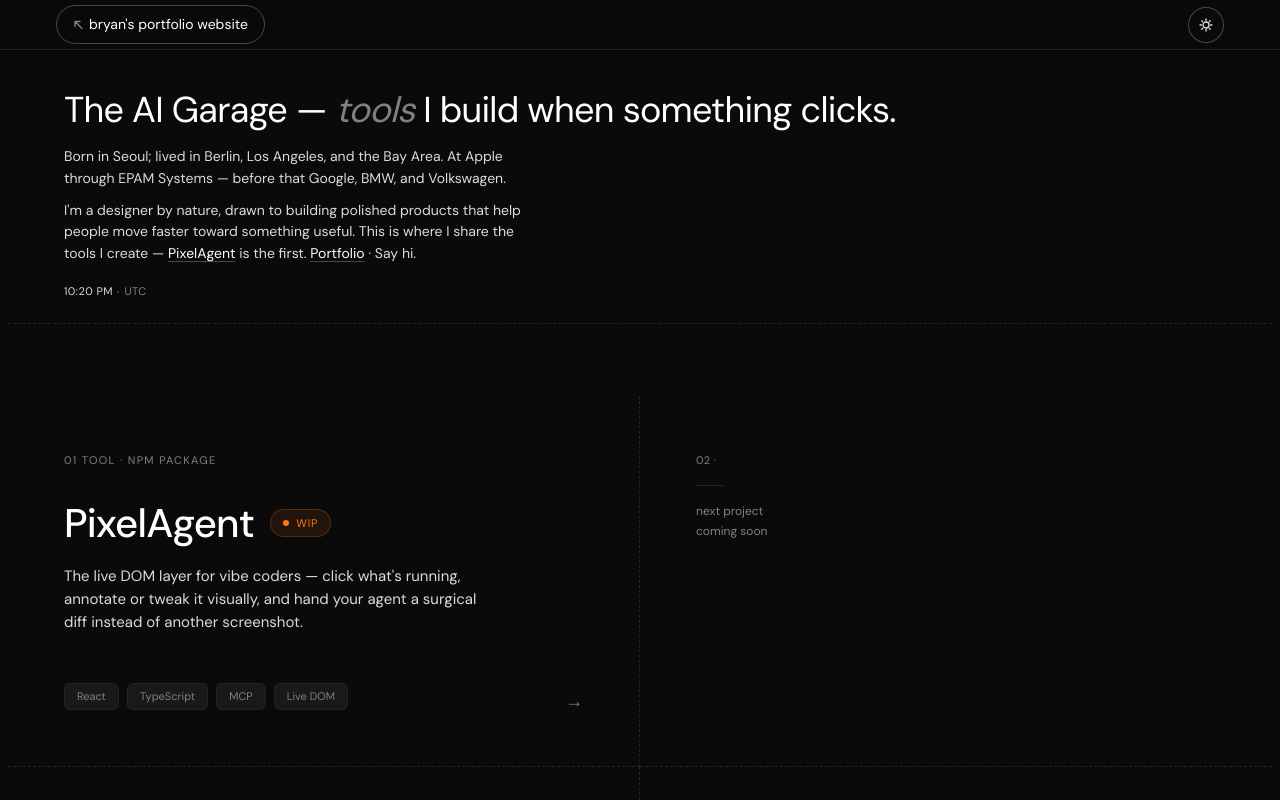
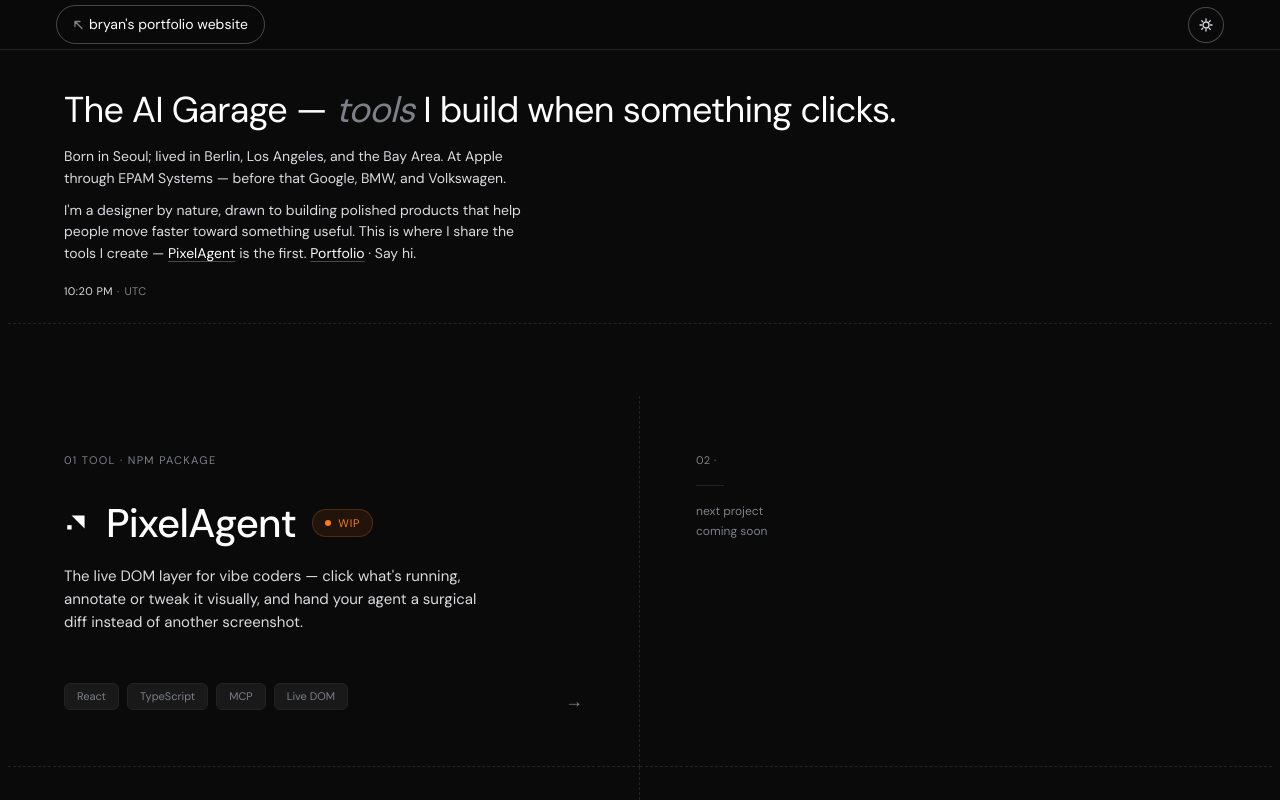
Before and after one commit to BryanOoh/ai-garage, a Next.js app: page / in a window 1280 px wide. Shown: the top 800 px of the page. Built offline with nearby package versions, Linux system fonts and the light colour scheme; no server answers.

Commit message:
Add: PixelAgent logo

```diff
--- a/app/_components/GarageProjectCell.tsx
+++ b/app/_components/GarageProjectCell.tsx
@@ -1,4 +1,5 @@
 import Link from "next/link";
+import PixelAgentLogo from "@/app/pixelagent/_components/PixelAgentLogo";
 
 export type GarageProject = {
   slug: string;
@@ -22,6 +23,9 @@
       </span>
 
       <div className="garage-title-row">
+        {project.slug === "pixelagent" && (
+          <PixelAgentLogo size={26} className="garage-title-mark" />
+        )}
         <h2 className="garage-title">{project.name}</h2>
         {project.wip && (
           <span className="wip-chip">
--- /dev/null
+++ b/app/pixelagent/_components/PixelAgentLogo.tsx
@@ -0,0 +1,22 @@
+/** Mark geometry matches packages/demo/public/pixelagent-logo.svg in the PixelAgent repo. */
+export default function PixelAgentLogo({
+  size = 22,
+  className,
+}: {
+  size?: number;
+  className?: string;
+}) {
+  return (
+    <svg
+      className={className}
+      viewBox="0 0 24 24"
+      width={size}
+      height={size}
+      xmlns="http://www.w3.org/2000/svg"
+      aria-hidden="true"
+    >
+      <rect x="3" y="14" width="4" height="4" fill="currentColor" />
+      <path fill="currentColor" d="M7 5h12v12L7 5z" />
+    </svg>
+  );
+}
--- a/app/pixelagent/_components/SidebarNav.tsx
+++ b/app/pixelagent/_components/SidebarNav.tsx
@@ -2,6 +2,7 @@
 
 import { useEffect, useState } from "react";
 import LockIcon from "./LockIcon";
+import PixelAgentLogo from "./PixelAgentLogo";
 import { isPixelagentSectionLocked, pixelagentSections } from "@/lib/site";
 
 const SCROLL_OFFSET = 120;
@@ -53,7 +54,7 @@
       <div className="sb-group">
         <div className="sb-lbl">All Projects</div>
         <span className="sb-proj current" aria-current="page">
-          <span className="pdot pdot-on" aria-hidden="true" />
+          <PixelAgentLogo size={14} className="sb-brand-mark" />
           PixelAgent
         </span>
         <span className="sb-proj sb-proj--muted">
--- a/app/styles/garage.css
+++ b/app/styles/garage.css
@@ -234,6 +234,12 @@
   margin-bottom:  clamp(20px, 4vh, 36px);
 }
 
+.garage-title-mark {
+  display:     block;
+  flex-shrink: 0;
+  color:       var(--tp);
+}
+
 .garage-title-row {
   display:     flex;
   align-items: center;
--- a/app/styles/shared.css
+++ b/app/styles/shared.css
@@ -77,6 +77,11 @@
   color:          var(--text-dim);
   padding:        0 8px;
   margin-bottom:  6px;
+}
+
+.sb-brand-mark {
+  display:     block;
+  flex-shrink: 0;
 }
 
 .sb-link {
```
Also changed, not shown: public/pixelagent-logo.svg (added).
